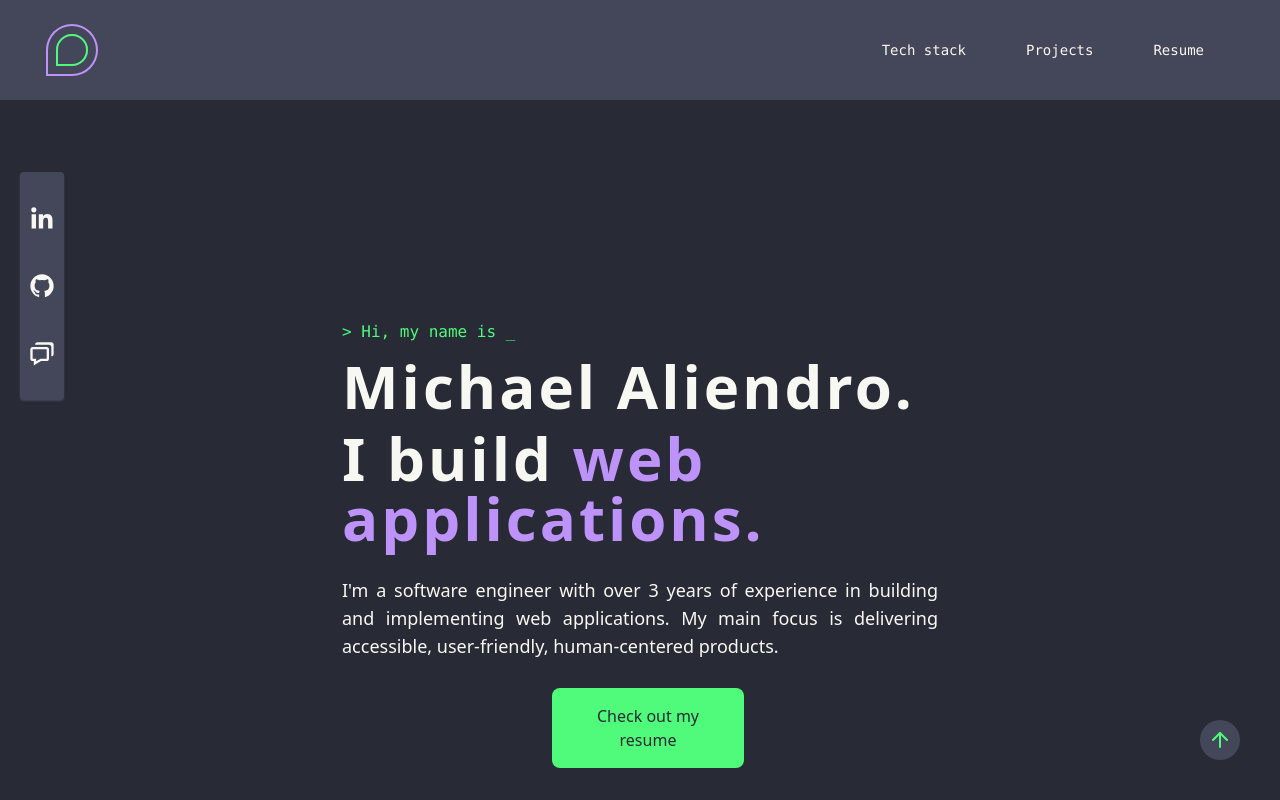
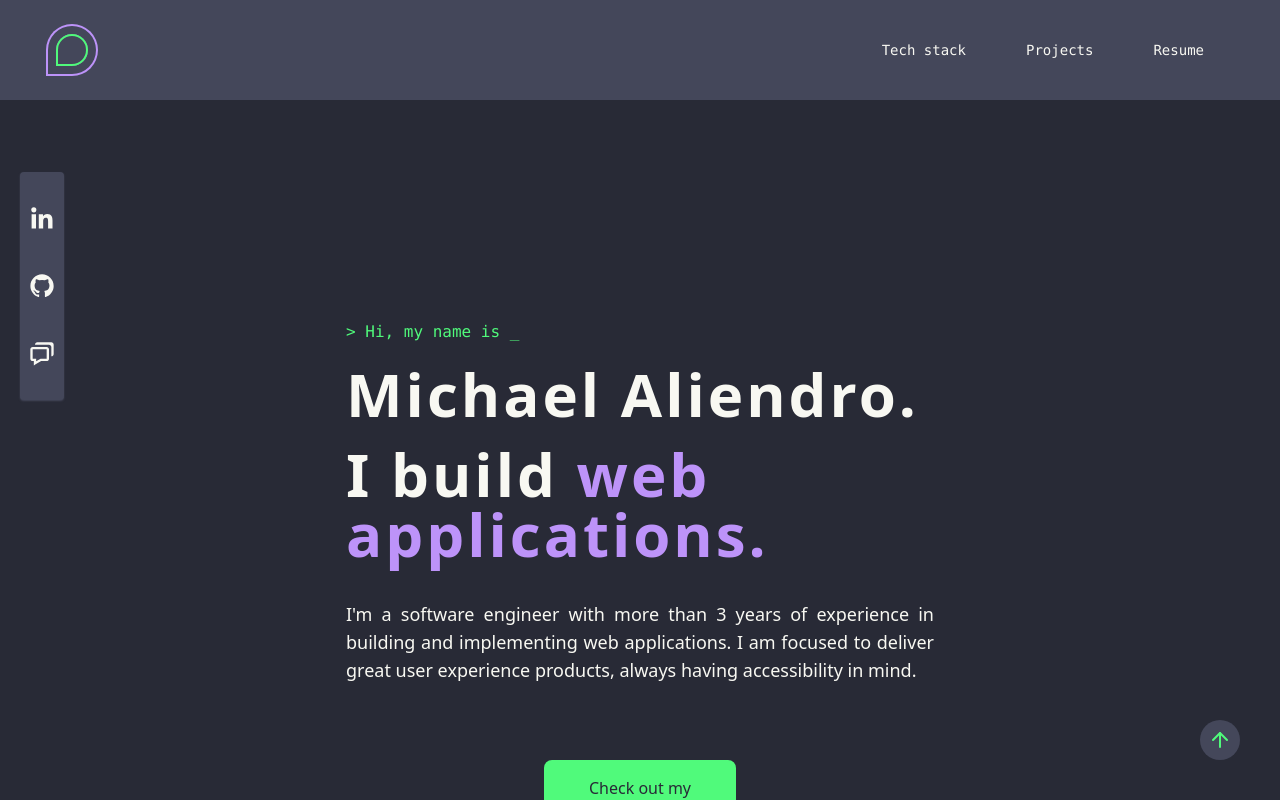
Before and after one commit to aliendro/portfolio, a React (Vite) app: page / in a window 1280 px wide. Shown: the top 800 px of the page. Built offline with nearby package versions, Linux system fonts and the light colour scheme.

Commit message:
Fix: button and tech stack heading alignment

```diff
--- a/src/components/about/About.tsx
+++ b/src/components/about/About.tsx
@@ -15,7 +15,7 @@ import {
 
 const styles = {
   section: 'grid md:grid-cols-[1fr_2fr_1fr] grid-flow-row gap-5 text-foreground',
-  heading: 'text-3xl md:col-start-2 font-bold tracking-wide pl-4 text-yellow text-center p-10',
+  heading: 'text-3xl md:col-start-2 font-bold tracking-wide text-yellow text-center p-10',
   text: 'md:col-start-2 text-justify p-4 text-lg',
   icon: 'w-14 h-14 text-green',
 };
@@ -26,54 +26,54 @@ export default function About() {
       <h1 id="stack" className={styles.heading}>
         Tech stack
       </h1>
-      <div className="md:col-start-2 grid grid-cols-2 md:grid-cols-3 place-items-center text-center gap-5 md:gap-10">
+      <div className="grid grid-cols-2 place-items-center gap-5 text-center md:col-start-2 md:grid-cols-3 md:gap-10">
         <div>
-          <Javascript className="w-20 h-20 m-5 text-yellow" />
+          <Javascript className="m-5 h-20 w-20 text-yellow" />
           <span className="text-md font-bold tracking-wide">Javascript</span>
         </div>
         <div>
-          <Html className="w-20 h-20 m-5 text-red" />
+          <Html className="m-5 h-20 w-20 text-red" />
           <span className="text-md font-bold tracking-wide">HTML</span>
         </div>
         <div>
-          <Css className="w-20 h-20 m-5 text-orange" />
+          <Css className="m-5 h-20 w-20 text-orange" />
           <span className="text-md font-bold tracking-wide">CSS</span>
         </div>
         <div>
-          <React className="w-20 h-20 m-5 text-cyan" />
+          <React className="m-5 h-20 w-20 text-cyan" />
           <span className="text-md font-bold tracking-wide">React</span>
         </div>
         <div>
-          <Redux className="w-20 h-20 m-5 text-purple" />
+          <Redux className="m-5 h-20 w-20 text-purple" />
           <span className="text-md font-bold tracking-wide">Redux</span>
         </div>
         <div>
-          <Tailwind className="w-20 h-20 m-5 text-cyan" />
+          <Tailwind className="m-5 h-20 w-20 text-cyan" />
           <span className="text-md font-bold tracking-wide">TailwindCSS</span>
         </div>
 
         <div>
-          <TestingLibrary className="w-20 h-20 m-5 text-red" />
+          <TestingLibrary className="m-5 h-20 w-20 text-red" />
           <span className="text-md font-bold tracking-wide ">Testing Library</span>
         </div>
         <div>
-          <Jest className="w-20 h-20 m-5 text-[#9A405B] " />
+          <Jest className="m-5 h-20 w-20 text-[#9A405B] " />
           <span className="text-md font-bold tracking-wide">Jest</span>
         </div>
         <div>
-          <Git className="w-20 h-20 m-5 text-[#E94E31]" />
+          <Git className="m-5 h-20 w-20 text-[#E94E31]" />
           <span className="text-md font-bold tracking-wide ">Git</span>
         </div>
         <div>
-          <Typescript className="w-20 h-20 m-5 text-cyan" />
+          <Typescript className="m-5 h-20 w-20 text-cyan" />
           <span className="text-md font-bold tracking-wide">Typescript</span>
         </div>
         <div>
-          <Nextjs className="w-20 h-20 m-5 text-foreground" />
+          <Nextjs className="m-5 h-20 w-20 text-foreground" />
           <span className="text-md font-bold tracking-wide">NextJS</span>
         </div>
         <div>
-          <Router className="w-20 h-20 m-5 text-red" />
+          <Router className="m-5 h-20 w-20 text-red" />
           <span className="text-md font-bold tracking-wide">React Router</span>
         </div>
       </div>
--- a/src/components/hero/Hero.tsx
+++ b/src/components/hero/Hero.tsx
@@ -1,28 +1,27 @@
 import Button from 'components/Button';
 
 const styles = {
-  section: 'grid md:grid-cols-[1fr_2fr_1fr] gap-3 text-foreground h-100 cursor-default',
+  section: 'grid md:grid-cols-[1fr_2fr_1fr] gap-5 text-foreground h-100 cursor-default',
   heading: 'pl-4 font-mono text-green md:col-start-2',
   bigHeading: 'pl-4 text-5xl md:text-6xl font-bold tracking-wider md:col-start-2',
-  button: 'p-4 rounded-lg bg-green text-primary transition-all duration-200',
 };
 
 export default function Hero() {
   return (
     <section className={styles.section}>
       <h1 className={styles.heading}>
-        &gt; Hi, my name is <span className="animate-pulse duration-50">_</span>
+        &gt; Hi, my name is <span className="duration-50 animate-pulse">_</span>
       </h1>
       <h2 className={`${styles.bigHeading} text-slate-100`}>Michael Aliendro.</h2>
       <h3 className={`${styles.bigHeading} text-slate-200`}>
         I build <span className="text-purple">web applications.</span>
       </h3>
-      <h4 className="text-justify p-4 text-lg md:col-start-2">
-        I&apos;m a software engineer with over 3 years of experience in building and implementing
-        web applications. My main focus is delivering accessible, user-friendly, human-centered
-        products.
+      <h4 className="p-4 text-justify text-lg md:col-start-2">
+        I&apos;m a software engineer with more than 3 years of experience in building and
+        implementing web applications. I am focused to deliver great user experience products,
+        always having accessibility in mind.
       </h4>
-      <div className="pl-4 md:col-start-2 text-center">
+      <div className="p-10 text-center md:col-start-2">
         <Button color="bg-green" large text="Check out my resume" url="#" />
       </div>
     </section>
```
